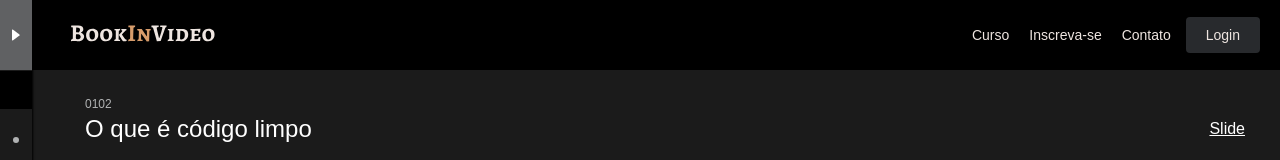
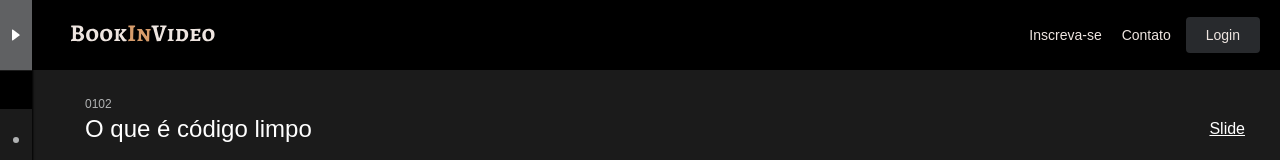
Before and after one commit to GabriellBarbosa/React-Course-Page, a React (Vite) app: page /curso/codigo-limpo in a window 1280 px wide. Shown: the top 160 px of the page. Built offline with nearby package versions, Linux system fonts and the light colour scheme.

Commit message:
remove useless link

```diff
--- a/src/components/Header.tsx
+++ b/src/components/Header.tsx
@@ -68,7 +68,6 @@ function Header() {
 
                     <div className={styles.links_container} ref={mobileMenu}>
                         <div className={styles.links_wrapper}>
-                            <a href="/cursos" className={styles.link}>Curso</a>
                             <a href="/plano" className={styles.link}>Inscreva-se</a>
                             <a href="/contato" className={`${styles.link} ${styles.contact}`}>Contato</a>
                             <a href="/entrar" className={`${styles.link} ${styles.login}`}>Login</a>
```
